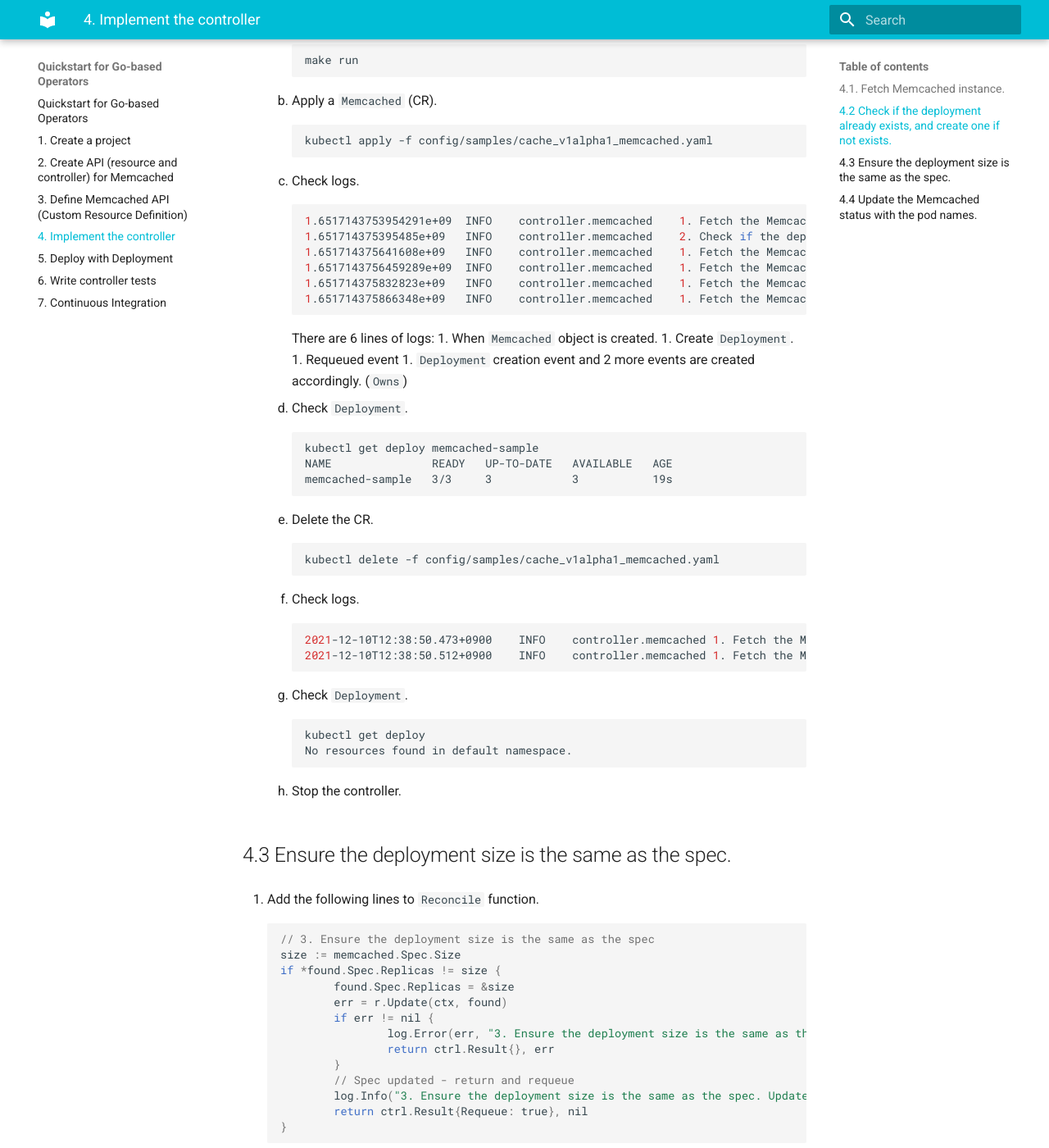
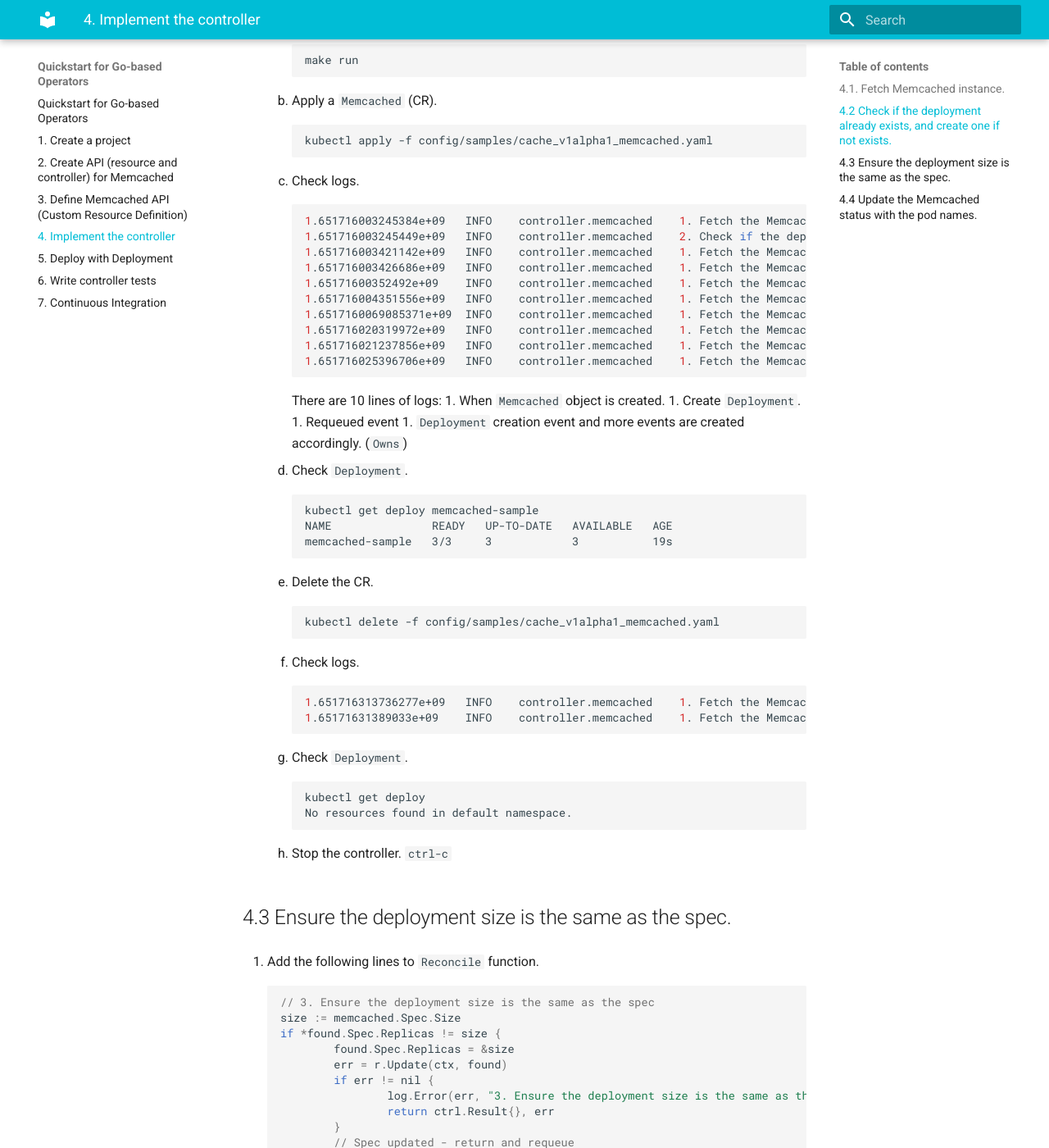
Before and after one commit to nakamasato/memcached-operator, an MkDocs documentation site: the page built from docs/04-implement-controller.md, in a window 1280 px wide and 1400 px high, scrolled down 3121 px. Shown: the whole window at 82% size. Built offline with MkDocs 1.6.1 and Material for MkDocs 9.7.7, drawn with Linux system fonts in a browser that asks for light colours; some of the changed text lies outside the part shown.

Commit message:
Update 04 implement controller

````diff
--- a/docs/04-implement-controller.md
+++ b/docs/04-implement-controller.md
@@ -226,20 +226,23 @@
     1. Check logs.
 
         ```bash
-        1.6517143753954291e+09  INFO    controller.memcached    1. Fetch the Memcached instance. Memchached resource found      {"reconciler group": "cache.example.com", "reconciler kind": "Memcached", "name": "memcached-sample", "namespace": "default", "memcached.Name": "memcached-sample", "memcached.Namespace": "default"}
-        1.651714375395485e+09   INFO    controller.memcached    2. Check if the deployment already exists, if not create a new one. Creating a new Deployment   {"reconciler group": "cache.example.com", "reconciler kind": "Memcached", "name": "memcached-sample", "namespace": "default", "Deployment.Namespace": "default", "Deployment.Name": "memcached-sample"}
-        1.651714375641608e+09   INFO    controller.memcached    1. Fetch the Memcached instance. Memchached resource found      {"reconciler group": "cache.example.com", "reconciler kind": "Memcached", "name": "memcached-sample", "namespace": "default", "memcached.Name": "memcached-sample", "memcached.Namespace": "default"}
-        1.6517143756459289e+09  INFO    controller.memcached    1. Fetch the Memcached instance. Memchached resource found      {"reconciler group": "cache.example.com", "reconciler kind": "Memcached", "name": "memcached-sample", "namespace": "default", "memcached.Name": "memcached-sample", "memcached.Namespace": "default"}
-        1.651714375832823e+09   INFO    controller.memcached    1. Fetch the Memcached instance. Memchached resource found      {"reconciler group": "cache.example.com", "reconciler kind": "Memcached", "name": "memcached-sample", "namespace": "default", "memcached.Name": "memcached-sample", "memcached.Namespace": "default"}
-        1.651714375866348e+09   INFO    controller.memcached    1. Fetch the Memcached instance. Memchached resource found      {"reconciler group": "cache.example.com", "reconciler kind": "Memcached", "name": "memcached-sample", "namespace": "default", "memcached.Name": "memcached-sample", "memcached.Namespace": "default"}
+        1.651716003245384e+09   INFO    controller.memcached    1. Fetch the Memcached instance. Memchached resource found      {"reconciler group": "cache.example.com", "reconciler kind": "Memcached", "name": "memcached-sample", "namespace": "default", "memcached.Name": "memcached-sample", "memcached.Namespace": "default"}
+        1.651716003245449e+09   INFO    controller.memcached    2. Check if the deployment already exists, if not create a new one. Creating a new Deployment   {"reconciler group": "cache.example.com", "reconciler kind": "Memcached", "name": "memcached-sample", "namespace": "default", "Deployment.Namespace": "default", "Deployment.Name": "memcached-sample"}
+        1.651716003421142e+09   INFO    controller.memcached    1. Fetch the Memcached instance. Memchached resource found      {"reconciler group": "cache.example.com", "reconciler kind": "Memcached", "name": "memcached-sample", "namespace": "default", "memcached.Name": "memcached-sample", "memcached.Namespace": "default"}
+        1.651716003426686e+09   INFO    controller.memcached    1. Fetch the Memcached instance. Memchached resource found      {"reconciler group": "cache.example.com", "reconciler kind": "Memcached", "name": "memcached-sample", "namespace": "default", "memcached.Name": "memcached-sample", "memcached.Namespace": "default"}
+        1.65171600352492e+09    INFO    controller.memcached    1. Fetch the Memcached instance. Memchached resource found      {"reconciler group": "cache.example.com", "reconciler kind": "Memcached", "name": "memcached-sample", "namespace": "default", "memcached.Name": "memcached-sample", "memcached.Namespace": "default"}
+        1.651716004351556e+09   INFO    controller.memcached    1. Fetch the Memcached instance. Memchached resource found      {"reconciler group": "cache.example.com", "reconciler kind": "Memcached", "name": "memcached-sample", "namespace": "default", "memcached.Name": "memcached-sample", "memcached.Namespace": "default"}
+        1.6517160069085371e+09  INFO    controller.memcached    1. Fetch the Memcached instance. Memchached resource found      {"reconciler group": "cache.example.com", "reconciler kind": "Memcached", "name": "memcached-sample", "namespace": "default", "memcached.Name": "memcached-sample", "memcached.Namespace": "default"}
+        1.651716020319972e+09   INFO    controller.memcached    1. Fetch the Memcached instance. Memchached resource found      {"reconciler group": "cache.example.com", "reconciler kind": "Memcached", "name": "memcached-sample", "namespace": "default", "memcached.Name": "memcached-sample", "memcached.Namespace": "default"}
+        1.651716021237856e+09   INFO    controller.memcached    1. Fetch the Memcached instance. Memchached resource found      {"reconciler group": "cache.example.com", "reconciler kind": "Memcached", "name": "memcached-sample", "namespace": "default", "memcached.Name": "memcached-sample", "memcached.Namespace": "default"}
+        1.651716025396706e+09   INFO    controller.memcached    1. Fetch the Memcached instance. Memchached resource found      {"reconciler group": "cache.example.com", "reconciler kind": "Memcached", "name": "memcached-sample", "namespace": "default", "memcached.Name": "memcached-sample", "memcached.Namespace": "default"}
         ```
 
-        There are 6 lines of logs:
+        There are 10 lines of logs:
         1. When `Memcached` object is created.
         1. Create `Deployment`.
         1. Requeued event
-        1. `Deployment` creation event and 2 more events are created accordingly. (`Owns`)
-
+        1. `Deployment` creation event and more events are created accordingly. (`Owns`)
 
     1. Check `Deployment`.
 
@@ -256,15 +259,15 @@
 
     1. Check logs.
         ```bash
-        2021-12-10T12:38:50.473+0900    INFO    controller.memcached 1. Fetch the Memcached instance. Memcached resource not found. Ignoring since object must be deleted      {"reconciler group": "cache.example.com", "reconciler kind": "Memcached", "name": "memcached-sample", "namespace": "default"}
-        2021-12-10T12:38:50.512+0900    INFO    controller.memcached 1. Fetch the Memcached instance. Memcached resource not found. Ignoring since object must be deleted      {"reconciler group": "cache.example.com", "reconciler kind": "Memcached", "name": "memcached-sample", "namespace": "default"}
+        1.651716313736277e+09   INFO    controller.memcached    1. Fetch the Memcached instance. Memcached resource not found. Ignoring since object must be deleted    {"reconciler group": "cache.example.com", "reconciler kind": "Memcached", "name": "memcached-sample", "namespace": "default"}
+        1.65171631389033e+09    INFO    controller.memcached    1. Fetch the Memcached instance. Memcached resource not found. Ignoring since object must be deleted    {"reconciler group": "cache.example.com", "reconciler kind": "Memcached", "name": "memcached-sample", "namespace": "default"}
         ```
     1. Check `Deployment`.
         ```
         kubectl get deploy
         No resources found in default namespace.
         ```
-    1. Stop the controller.
+    1. Stop the controller. `ctrl-c`
 
 ## 4.3 Ensure the deployment size is the same as the spec.
 
@@ -285,15 +288,18 @@
             return ctrl.Result{Requeue: true}, nil
     }
     ```
+
 1. Check
     1. Run the controller.
         ```bash
         make run
         ```
+
     1. Apply a `Memcached` (CR).
         ```bash
         kubectl apply -f config/samples/cache_v1alpha1_memcached.yaml
         ```
+
     1. Check `Deployment`.
 
         ```
@@ -311,12 +317,12 @@
     1. Check logs.
 
         ```bash
-        2021-12-10T12:59:09.880+0900    INFO    controller.memcached    1. Fetch the Memcached instance. Memchached resource found      {"reconciler group": "cache.example.com", "reconciler kind": "Memcached", "name": "memcached-sample", "namespace": "default", "memcached.Name": "memcached-sample", "memcached.Namespace": "default"}
-        2021-12-10T12:59:09.888+0900    INFO    controller.memcached    3. Ensure the deployment size is the same as the spec. Update deployment size{"reconciler group": "cache.example.com", "reconciler kind": "Memcached", "name": "memcached-sample", "namespace": "default", "Deployment.Spec.Replicas": 2}
-        2021-12-10T12:59:09.888+0900    INFO    controller.memcached    1. Fetch the Memcached instance. Memchached resource found      {"reconciler group": "cache.example.com", "reconciler kind": "Memcached", "name": "memcached-sample", "namespace": "default", "memcached.Name": "memcached-sample", "memcached.Namespace": "default"}
-        2021-12-10T12:59:09.894+0900    INFO    controller.memcached    1. Fetch the Memcached instance. Memchached resource found      {"reconciler group": "cache.example.com", "reconciler kind": "Memcached", "name": "memcached-sample", "namespace": "default", "memcached.Name": "memcached-sample", "memcached.Namespace": "default"}
-        2021-12-10T12:59:09.911+0900    INFO    controller.memcached    1. Fetch the Memcached instance. Memchached resource found      {"reconciler group": "cache.example.com", "reconciler kind": "Memcached", "name": "memcached-sample", "namespace": "default", "memcached.Name": "memcached-sample", "memcached.Namespace": "default"}
-        2021-12-10T12:59:09.951+0900    INFO    controller.memcached    1. Fetch the Memcached instance. Memchached resource found      {"reconciler group": "cache.example.com", "reconciler kind": "Memcached", "name": "memcached-sample", "namespace": "default", "memcached.Name": "memcached-sample", "memcached.Namespace": "default"}
+        1.6517166666855512e+09  INFO    controller.memcached    1. Fetch the Memcached instance. Memchached resource found      {"reconciler group": "cache.example.com", "reconciler kind": "Memcached", "name": "memcached-sample", "namespace": "default", "memcached.Name": "memcached-sample", "memcached.Namespace": "default"}
+        1.651716666815873e+09   INFO    controller.memcached    3. Ensure the deployment size is the same as the spec. Update deployment size   {"reconciler group": "cache.example.com", "reconciler kind": "Memcached", "name": "memcached-sample", "namespace": "default", "Deployment.Spec.Replicas": 2}
+        1.651716666815955e+09   INFO    controller.memcached    1. Fetch the Memcached instance. Memchached resource found      {"reconciler group": "cache.example.com", "reconciler kind": "Memcached", "name": "memcached-sample", "namespace": "default", "memcached.Name": "memcached-sample", "memcached.Namespace": "default"}
+        1.651716666821547e+09   INFO    controller.memcached    1. Fetch the Memcached instance. Memchached resource found      {"reconciler group": "cache.example.com", "reconciler kind": "Memcached", "name": "memcached-sample", "namespace": "default", "memcached.Name": "memcached-sample", "memcached.Namespace": "default"}
+        1.65171666694696e+09    INFO    controller.memcached    1. Fetch the Memcached instance. Memchached resource found      {"reconciler group": "cache.example.com", "reconciler kind": "Memcached", "name": "memcached-sample", "namespace": "default", "memcached.Name": "memcached-sample", "memcached.Namespace": "default"}
+        1.65171666713287e+09    INFO    controller.memcached    1. Fetch the Memcached instance. Memchached resource found      {"reconciler group": "cache.example.com", "reconciler kind": "Memcached", "name": "memcached-sample", "namespace": "default", "memcached.Name": "memcached-sample", "memcached.Namespace": "default"}
         ```
 
     1. Check `Deployment`.
@@ -334,20 +340,27 @@
 
     1. Check logs.
         ```bash
-        2021-12-10T13:00:50.149+0900    INFO    controller.memcached    1. Fetch the Memcached instance. Memcached resource not found. Ignoring since object must be deleted {"reconciler group": "cache.example.com", "reconciler kind": "Memcached", "name": "memcached-sample", "namespace": "default"}
-        2021-12-10T13:00:50.185+0900    INFO    controller.memcached    1. Fetch the Memcached instance. Memcached resource not found. Ignoring since object must be deleted {"reconciler group": "cache.example.com", "reconciler kind": "Memcached", "name": "memcached-sample", "namespace": "default"}
+        1.65171673062515e+09    INFO    controller.memcached    1. Fetch the Memcached instance. Memcached resource not found. Ignoring since object must be deleted    {"reconciler group": "cache.example.com", "reconciler kind": "Memcached", "name": "memcached-sample", "namespace": "default"}
+        1.65171673093264e+09    INFO    controller.memcached    1. Fetch the Memcached instance. Memcached resource not found. Ignoring since object must be deleted    {"reconciler group": "cache.example.com", "reconciler kind": "Memcached", "name": "memcached-sample", "namespace": "default"}
         ```
     1. Check `Deployment`.
         ```
         kubectl get deploy
         No resources found in default namespace.
         ```
-    1. Stop the controller.
+    1. Stop the controller. `ctrl-c`
 
 
 ## 4.4 Update the Memcached status with the pod names.
 
 1. Add `"reflect"` to `import`.
+    ```go
+    import (
+	    "reflect"
+        // ...
+    )
+    ```
+
 1. Add the following logic to `Reconcile` functioin.
 
     ```go
@@ -375,6 +388,7 @@
     }
     log.Info("4. Update the Memcached status with the pod names. Update memcached.Status", "memcached.Status.Nodes", memcached.Status.Nodes)
     ```
+
 1. Add `getPodNames` function.
 
     ```go
@@ -387,6 +401,7 @@
         return podNames
     }
     ```
+
 1. Add necessary `RBAC`.
     ```diff
       //+kubebuilder:rbac:groups=cache.example.com,resources=memcacheds,verbs=get;list;watch;create;update;patch;delete
@@ -401,6 +416,7 @@
         ```bash
         make run
         ```
+
     1. Apply a `Memcached` (CR).
         ```bash
         kubectl apply -f config/samples/cache_v1alpha1_memcached.yaml
@@ -450,4 +466,4 @@
         kubectl delete -f config/samples/cache_v1alpha1_memcached.yaml
         ```
 
-    1. Stop the controller.
+    1. Stop the controller. `ctrl-c`
````
